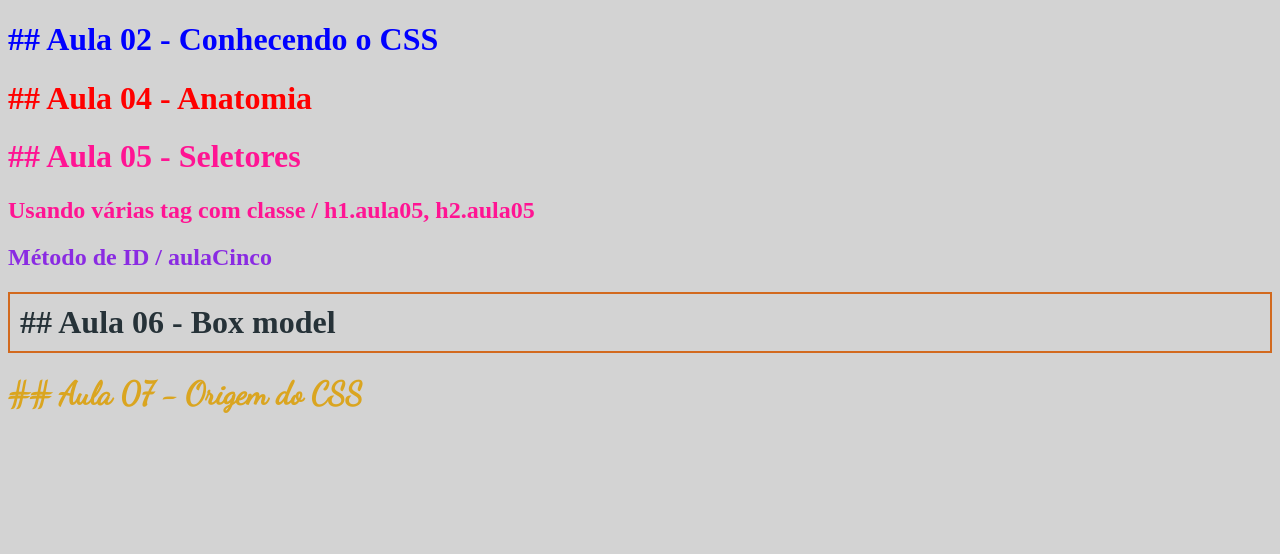
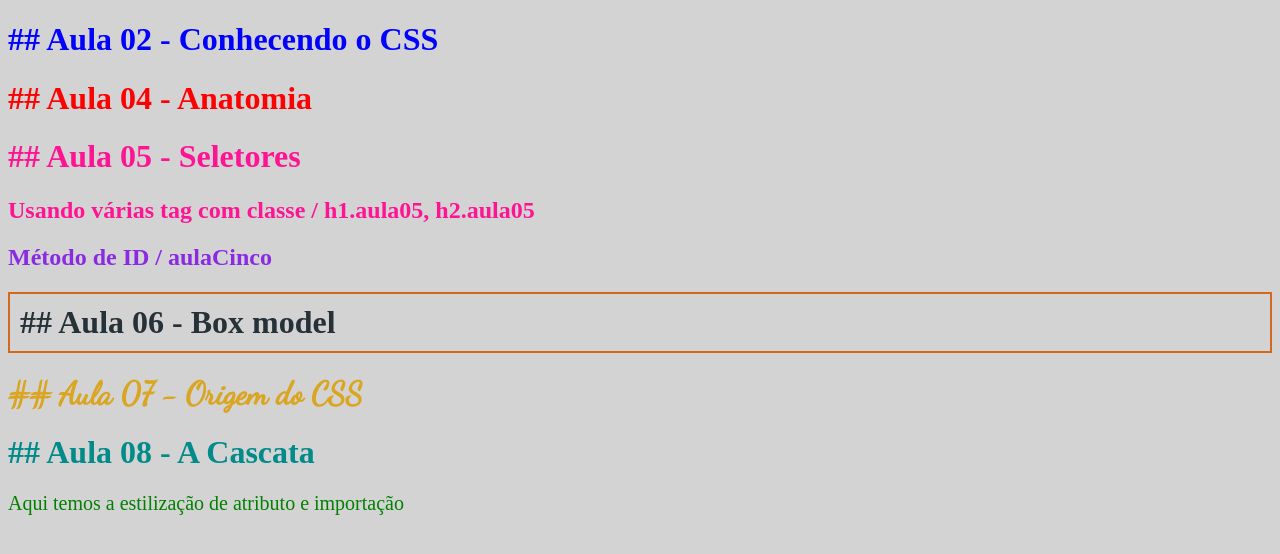
Before and after one commit to deibsoncogo/guiaEstelarCSS, a plain HTML site: page index.html in a window 1280 px wide. Drawn offline with Linux system fonts and the light colour scheme.

Commit message:
Aula 08 - A Cascata

```diff
--- a/index.html
+++ b/index.html
@@ -9,6 +9,10 @@
   <style>
     h1{
       color: #263238;
+    }
+
+    h1.aula08 {
+      color: darkcyan;
     }
   </style>
 </head>
@@ -24,5 +28,8 @@
   <h1 class="aula06">## Aula 06 - Box model</h1>
 
   <h1 class="aula07" style="color:goldenrod">## Aula 07 - Origem do CSS</h1>
+
+  <h1 class="aula08">## Aula 08 - A Cascata</h1>
+  <p class="aula08" style="color: green">Aqui temos a estilização de atributo e importação</p>
 </body>
 </html>
--- a/style.css
+++ b/style.css
@@ -28,3 +28,12 @@ h1.aula06 {
 h1.aula07 {
   font-family: 'Dancing Script', cursive;
 }
+
+h1.aula08 {
+  color: #fa6800;
+}
+
+p.aula08 {
+  color: #fa6800;
+  font-size: 20px;
+}
```
Also changed, not shown: 1 other file.
